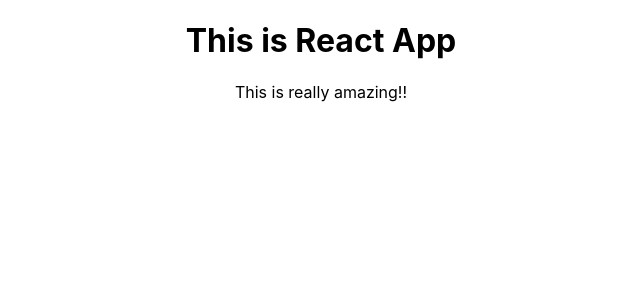
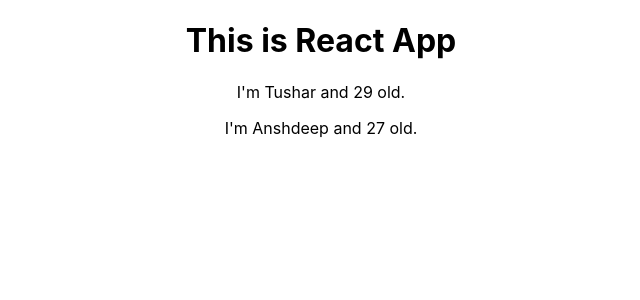
Before and after one commit to jagtap0920/react-the-complete-guide, a React (Create React App) app: page / in a window 1280 px wide. Shown: the top 300 px of the page, without its empty margins (319-959 px from the left). Built offline with nearby package versions, Linux system fonts and the light colour scheme.

Commit message:
[TASK] Learn props

```diff
--- a/src/App.js
+++ b/src/App.js
@@ -7,7 +7,8 @@
   return (
     <div className="App">
       <h1>This is React App</h1>
-      <Person />
+      <Person name="Tushar" age="29" />
+      <Person name="Anshdeep" age="27" />
     </div>
 
       //React.createElement('div', {className: 'App'}, React.createElement('h1', null, 'This is react JSX'))
--- a/src/Person/Person.js
+++ b/src/Person/Person.js
@@ -1,7 +1,7 @@
 import React from 'react';
 
-const person = () => {
-    return <p> This is really amazing!!</p>
+const person = (props) => {
+    return <p> I'm {props.name} and {props.age} old.</p>
 };
 
 export default person;
```
